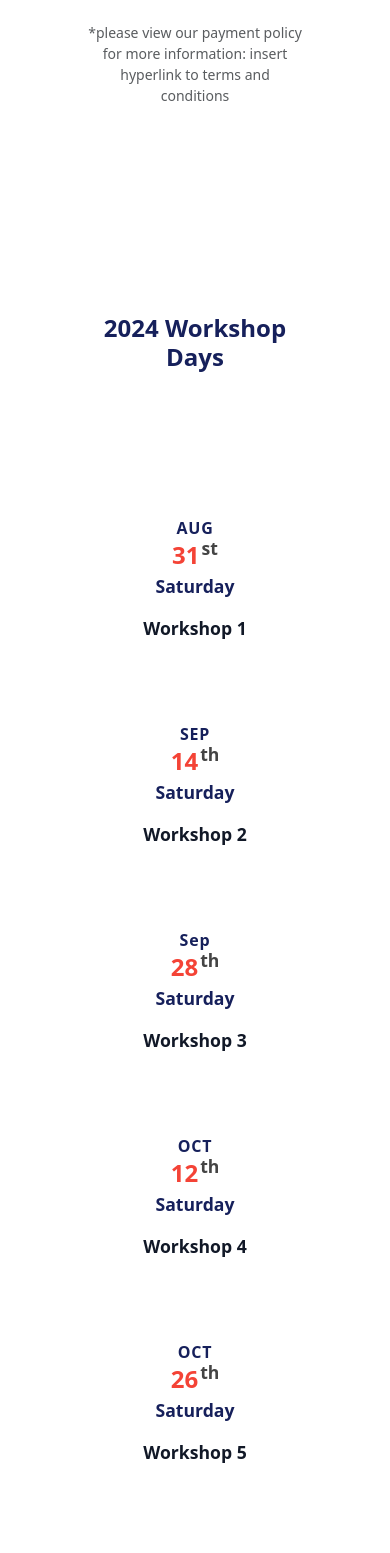
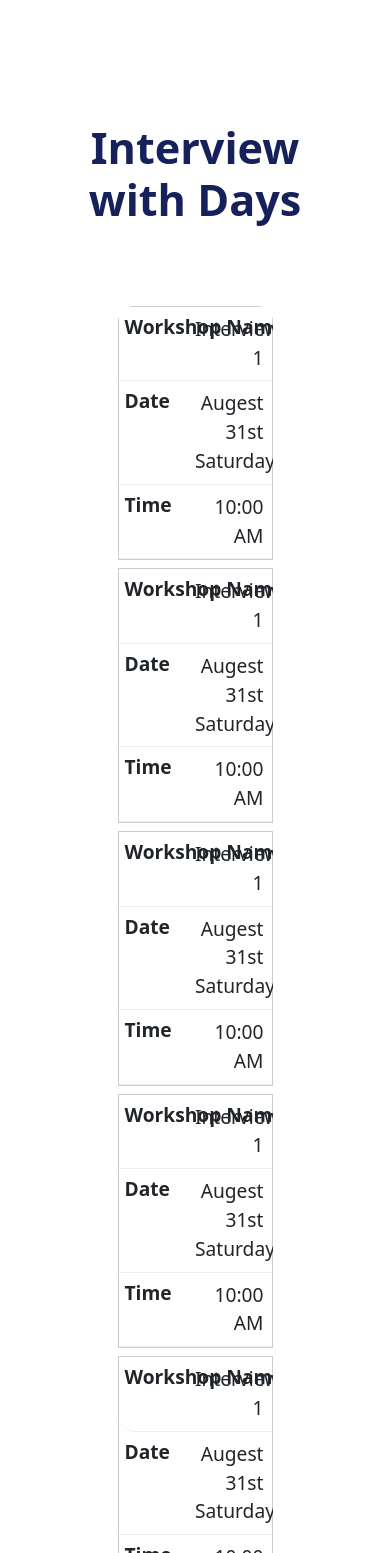
Before and after one commit to SynoforgeLabs/strive_frontend, a React (Create React App) app: page /interview-preperation in a window 390 px wide. Shown: the part 2795-4348 px from the top of the page. Built offline with nearby package versions, Linux system fonts and the light colour scheme.

Commit message:
site changes

```diff
--- a/src/components/interview/interview-w-days.jsx
+++ b/src/components/interview/interview-w-days.jsx
@@ -6,56 +6,47 @@ function InterviewWdays() {
         <>
             <section className="row container-fluid section d-flex g-0 z-index-0 interview-w-days-main" id="interview-w-days">
                 <div className="row col-9 d-flex interview-w-days-sec">
-                    <div className="container interview-w-days-container text-center">
-                        <h2 className="fw-bold interview-w-days-title">2024 Workshop Days</h2>
-                        <div className="row justify-content-center gy-5 interview-w-days-grid">
-                            {/* Workshop 1 */}
-                            <div className="col-12 col-md-4 col-lg-4 d-flex flex-column align-items-center interview-w-days-card">
-                                <div className="interview-w-days-date-block mb-2">
-                                    <div className="interview-w-days-month fw-bold">AUG</div>
-                                    <div className="interview-w-days-day fw-bold">31<span className="interview-w-days-suffix">st</span></div>
-                                    <div className="interview-w-days-weekday fw-bold">Saturday</div>
-                                </div>
-                                <div className="interview-w-days-label fw-bold">Workshop 1</div>
-                            </div>
-                            {/* Workshop 2 */}
-                            <div className="col-12 col-md-4 col-lg-4 d-flex flex-column align-items-center interview-w-days-card">
-                                <div className="interview-w-days-date-block mb-2">
-                                    <div className="interview-w-days-month fw-bold">SEP</div>
-                                    <div className="interview-w-days-day fw-bold">14<span className="interview-w-days-suffix">th</span></div>
-                                    <div className="interview-w-days-weekday fw-bold">Saturday</div>
-                                </div>
-                                <div className="interview-w-days-label fw-bold">Workshop 2</div>
-                            </div>
-                            {/* Workshop 3 */}
-                            <div className="col-12 col-md-4 col-lg-4 d-flex flex-column align-items-center interview-w-days-card">
-                                <div className="interview-w-days-date-block mb-2">
-                                    <div className="interview-w-days-month fw-bold">Sep</div>
-                                    <div className="interview-w-days-day fw-bold">28<span className="interview-w-days-suffix">th</span></div>
-                                    <div className="interview-w-days-weekday fw-bold">Saturday</div>
-                                </div>
-                                <div className="interview-w-days-label fw-bold">Workshop 3</div>
-                            </div>
-                            {/* Workshop 4 */}
-                            <div className="col-12 col-md-6 col-lg-6 d-flex flex-column align-items-center interview-w-days-card">
-                                <div className="interview-w-days-date-block mb-2">
-                                    <div className="interview-w-days-month fw-bold">OCT</div>
-                                    <div className="interview-w-days-day fw-bold">12<span className="interview-w-days-suffix">th</span></div>
-                                    <div className="interview-w-days-weekday fw-bold">Saturday</div>
-                                </div>
-                                <div className="interview-w-days-label fw-bold">Workshop 4</div>
-                            </div>
-                            {/* Workshop 5 */}
-                            <div className="col-12 col-md-6 col-lg-6 d-flex flex-column align-items-center interview-w-days-card">
-                                <div className="interview-w-days-date-block mb-2">
-                                    <div className="interview-w-days-month fw-bold">OCT</div>
-                                    <div className="interview-w-days-day fw-bold">26<span className="interview-w-days-suffix">th</span></div>
-                                    <div className="interview-w-days-weekday fw-bold">Saturday</div>
-                                </div>
-                                <div className="interview-w-days-label fw-bold">Workshop 5</div>
-                            </div>
-                        </div>
+                    <h1 className="interview-w-days-heading">Interview with Days</h1>
+
+                    <div className="interview-w-days-grid-main col-8">
+                        <table className="interview-w-days-table">
+                            <thead>
+                                <tr>
+                                    <th className="interview-w-days-th">Workshop Name</th>
+                                    <th className="interview-w-days-th">Date</th>
+                                    <th className="interview-w-days-th">Time</th>
+                                </tr>
+                            </thead>
+                            <tbody>
+                                <tr>
+                                    <td className="interview-w-days-td">Interview 1</td>
+                                    <td className="interview-w-days-td">Augest 31st Saturday</td>
+                                    <td className="interview-w-days-td">10:00 AM</td>
+                                </tr>
+                                <tr>
+                                    <td className="interview-w-days-td">Interview 1</td>
+                                    <td className="interview-w-days-td">Augest 31st Saturday</td>
+                                    <td className="interview-w-days-td">10:00 AM</td>
+                                </tr>
+                                <tr>
+                                    <td className="interview-w-days-td">Interview 1</td>
+                                    <td className="interview-w-days-td">Augest 31st Saturday</td>
+                                    <td className="interview-w-days-td">10:00 AM</td>
+                                </tr>
+                                <tr>
+                                    <td className="interview-w-days-td">Interview 1</td>
+                                    <td className="interview-w-days-td">Augest 31st Saturday</td>
+                                    <td className="interview-w-days-td">10:00 AM</td>
+                                </tr>
+                                <tr>
+                                    <td className="interview-w-days-td">Interview 1</td>
+                                    <td className="interview-w-days-td">Augest 31st Saturday</td>
+                                    <td className="interview-w-days-td">10:00 AM</td>
+                                </tr>
+                            </tbody>
+                        </table>
                     </div>
+
                 </div>
             </section>
         </>
--- a/src/css/interview/interview-hdiw.css
+++ b/src/css/interview/interview-hdiw.css
@@ -4,8 +4,9 @@
 
 .interview-hdiw-sec {
     justify-content: center;
-    margin: 8rem 0 !important;
+    margin: 2rem 0 !important;
     max-width: 2000px !important;
+    margin-bottom: 4rem !important;
 }
 
 .interview-hdiw-title {
--- a/src/css/interview/interview-price-grid.css
+++ b/src/css/interview/interview-price-grid.css
@@ -4,8 +4,9 @@
 
 .interview-price-grid-sec {
     justify-content: center;
-    margin: 8rem 0 !important;
+    margin: 4rem 0 !important;
     max-width: 2000px !important;
+    margin-bottom: 2rem;
 }
 
 .interview-price-grid-sub-h {
@@ -13,7 +14,7 @@
     text-align: center;
     font-size: 1.75rem;
     color: #6B7280;
-    margin-bottom: 8rem;
+    margin-bottom: 4rem;
     max-width: 1050px !important;
 }
 
--- a/src/css/interview/interview-w-days.css
+++ b/src/css/interview/interview-w-days.css
@@ -8,89 +8,93 @@
     max-width: 2000px !important;
 }
 
-.interview-w-days-title {
+.interview-w-days-heading {
     color: #16205b;
     font-size: 2.7rem;
-    margin-bottom: 9rem !important;
+    text-align: center;
+    margin-bottom: 4rem !important;
+    font-weight: 700;
 }
 
-.interview-w-days-grid {
-    margin-top: 2rem;
+.interview-w-days-table {
+    width: 100%;
+    border-collapse: separate;
+    border-spacing: 0;
+    margin-top: 1rem;
+    border-radius: 1rem !important;
+    overflow: hidden;
+    border: none;
 }
 
-.interview-w-days-card {
-    background: transparent;
-    min-width: 180px;
-    min-height: 180px;
-    margin-bottom: 2rem;
+.interview-w-days-table tbody tr:last-child td:first-child {
+    border-radius: 0 0 0 1rem !important;
 }
 
-.interview-w-days-date-block {
-    margin-bottom: 0.5rem;
+.interview-w-days-table tbody tr:last-child td:last-child {
+    border-radius: 0 0 1rem 0 !important;
 }
 
-.interview-w-days-month {
-    color: #16205b;
-    font-size: 1.5rem;
-    letter-spacing: 0.05em;
+.interview-w-days-th,
+.interview-w-days-td {
+    border: 1px solid #ddd;
+    padding: 8px;
+    text-align: center;
 }
 
-.interview-w-days-day {
-    color: #f44336;
-    font-size: 2.8rem;
-    line-height: 1;
-    display: inline-block;
+.interview-w-days-th {
+    background-color: #FF3A3A;
+    color: white;
+    border: none;
+    font-size: 1.5rem;
 }
 
-.interview-w-days-suffix {
-    font-size: 1.1rem;
-    color: #444;
-    vertical-align: super;
-    margin-left: 2px;
+.interview-w-days-td {
+    font-size: 1.2rem;
 }
 
-.interview-w-days-weekday {
-    color: #16205b;
-    font-size: 1.1rem;
-    margin-top: 0.2rem;
+/* Responsive styles */
+@media screen and (max-width: 600px) {
+    .interview-w-days-table,
+    .interview-w-days-table thead,
+    .interview-w-days-table tbody,
+    .interview-w-days-th,
+    .interview-w-days-td,
+    .interview-w-days-table tr {
+        display: block;
+    }
+
+    .interview-w-days-table thead tr {
+        position: absolute;
+        top: -9999px;
+        left: -9999px;
+    }
+
+    .interview-w-days-table tr {
+        border: 1px solid #ccc;
+        margin-bottom: 0.5rem;
+    }
+
+    .interview-w-days-td {
+        border: none;
+        border-bottom: 1px solid #eee;
+        position: relative;
+        padding-left: 50%;
+        text-align: right;
+    }
+
+    .interview-w-days-td:before {
+        position: absolute;
+        top: 6px;
+        left: 6px;
+        width: 45%;
+        padding-right: 10px;
+        white-space: nowrap;
+        text-align: left;
+        font-weight: bold;
+    }
+
+    /* Labeling table cells for responsiveness */
+    .interview-w-days-td:nth-of-type(1):before { content: "Workshop Name"; }
+    .interview-w-days-td:nth-of-type(2):before { content: "Date"; }
+    .interview-w-days-td:nth-of-type(3):before { content: "Time"; }
 }
-
-.interview-w-days-label {
-    color: #111827;
-    font-size: 2rem;
-    margin-top: 0.5rem;
-}
-
-@media (max-width: 991.98px) {
-    .interview-w-days-title {
-        font-size: 2.1rem;
-    }
-    .interview-w-days-label {
-        font-size: 1.5rem;
-    }
-    .interview-w-days-day {
-        font-size: 2.1rem;
-    }
-    .interview-w-days-month {
-        font-size: 1.1rem;
-    }
-}
-
-@media (max-width: 767.98px) {
-    .interview-w-days-title {
-        font-size: 1.5rem;
-    }
-    .interview-w-days-label {
-        font-size: 1.1rem;
-    }
-    .interview-w-days-day {
-        font-size: 1.5rem;
-    }
-    .interview-w-days-month {
-        font-size: 1rem;
-    }
-    .interview-w-days-card {
-        min-width: 120px;
-        min-height: 120px;
-    }
-}
```
